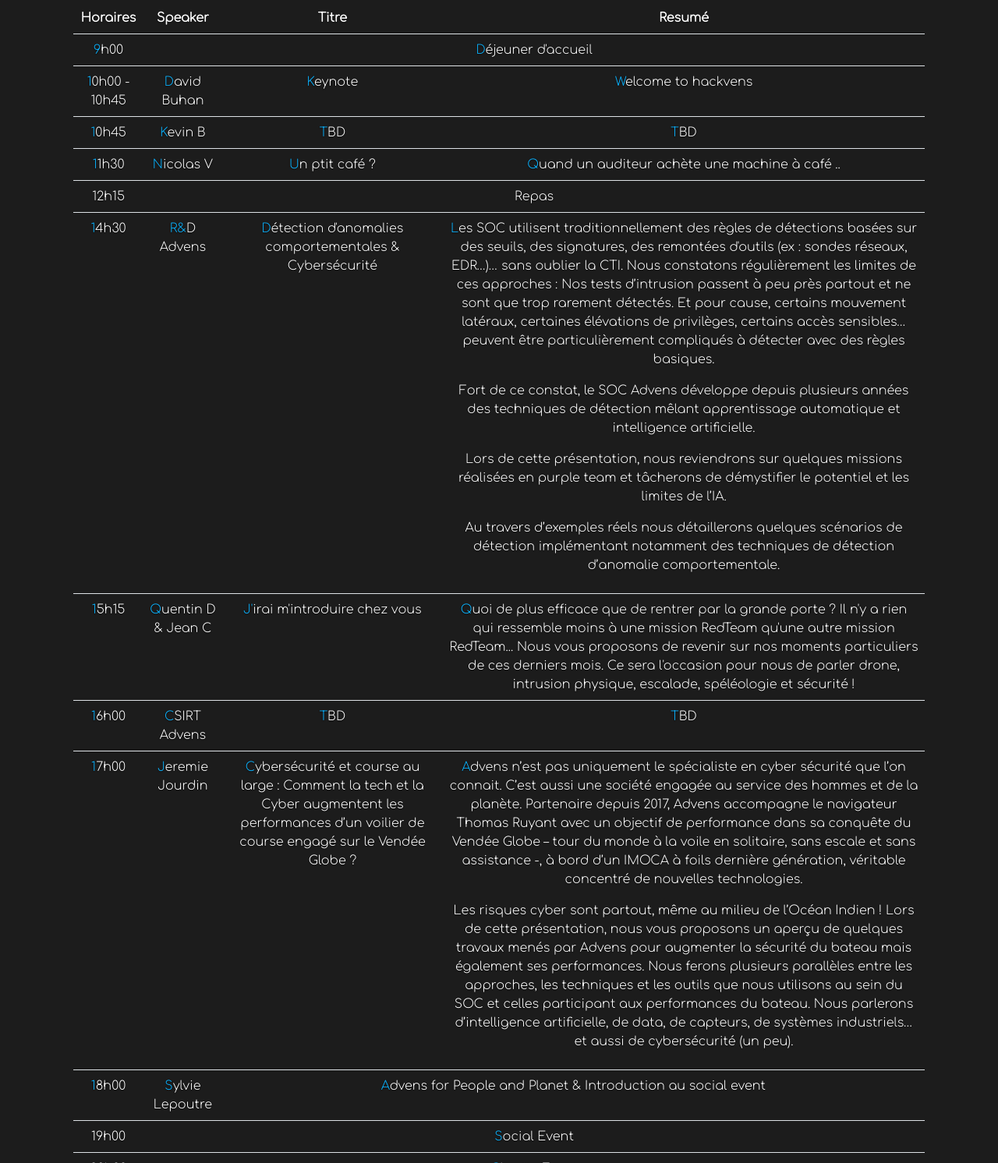
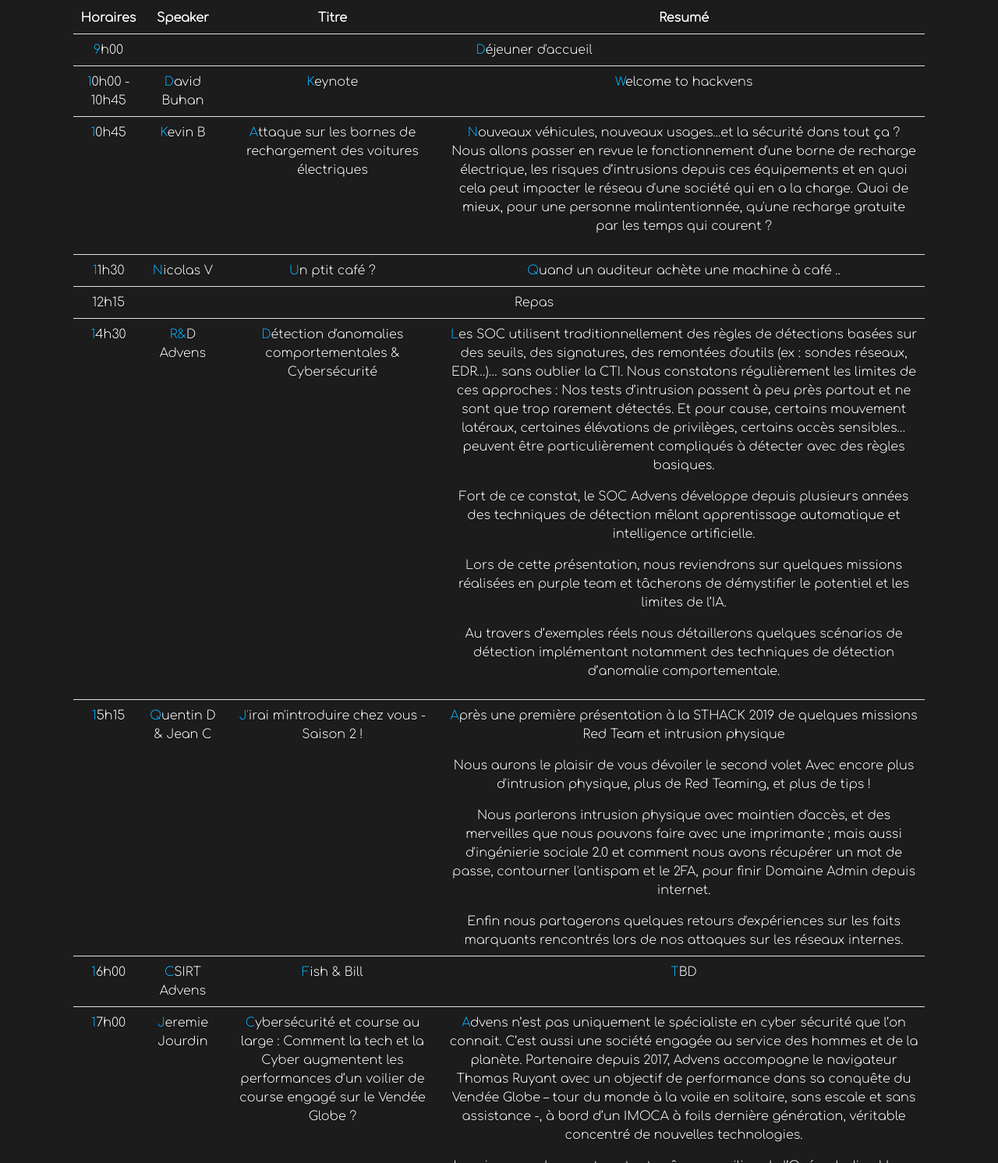
Before and after one commit to hackvens/hackvens.github.io, a plain HTML site: page index.html in a window 1280 px wide. Shown: the part 1206-2698 px from the top of the page at 78% size. Drawn offline with Linux system fonts and the light colour scheme.

Commit message:
update tracks

```diff
--- a/index.html
+++ b/index.html
@@ -109,8 +109,8 @@
 						<tr>
 							<td class="firstLetter">10h45</td>
 							<td class="firstLetter">Kevin B</td>
-							<td class="firstLetter">TBD</td>
-							<td class="firstLetter">TBD</td>
+							<td class="firstLetter">Attaque sur les bornes de rechargement des voitures électriques</td>
+							<td class="firstLetter"><p>Nouveaux véhicules, nouveaux usages...et la sécurité dans tout ça ? Nous allons passer en revue le fonctionnement d'une borne de recharge électrique, les risques d’intrusions depuis ces équipements et en quoi cela peut impacter le réseau d'une société qui en a la charge. Quoi de mieux, pour une personne malintentionnée, qu'une recharge gratuite par les temps qui courent ?</p></td>
 						</tr>
 						<tr>
 							<td class="firstLetter">11h30</td>
@@ -136,13 +136,17 @@
 						<tr>
 							<td class="firstLetter">15h15</td>
 							<td class="firstLetter">Quentin D &amp; Jean C</td>
-							<td class="firstLetter">J'irai m'introduire chez vous</td>
-							<td class="firstLetter">Quoi de plus efficace que de rentrer par la grande porte ? Il n'y a rien qui ressemble moins à une mission RedTeam qu'une autre mission RedTeam... Nous vous proposons de revenir sur nos moments particuliers de ces derniers mois. Ce sera l'occasion pour nous de parler drone, intrusion physique, escalade, spéléologie et sécurité !</td>
+							<td class="firstLetter">J'irai m'introduire chez vous - Saison 2 !</td>
+							<td class="firstLetter"><p>Après une première présentation à la STHACK 2019 de quelques missions Red Team et intrusion physique</p>
+								<p>Nous aurons le plaisir de vous dévoiler le second volet
+								Avec encore plus d'intrusion physique, plus de Red Teaming, et plus de tips !</p>
+								<p>Nous parlerons intrusion physique avec maintien d'accès, et des merveilles que nous pouvons faire avec une imprimante ; mais aussi d'ingénierie sociale 2.0 et comment nous avons récupérer un mot de passe, contourner l'antispam et le 2FA, pour finir Domaine Admin depuis internet.</p>
+								Enfin nous partagerons quelques retours d'expériences sur les faits marquants rencontrés lors de nos attaques sur les réseaux internes.</td>
 						</tr>
 						<tr>
 							<td class="firstLetter">16h00</td>
 							<td class="firstLetter">CSIRT Advens</td>
-							<td class="firstLetter">TBD</td>
+							<td class="firstLetter">Fish & Bill</td>
 							<td class="firstLetter">TBD</td>
 						</tr>
 						<tr>
```
